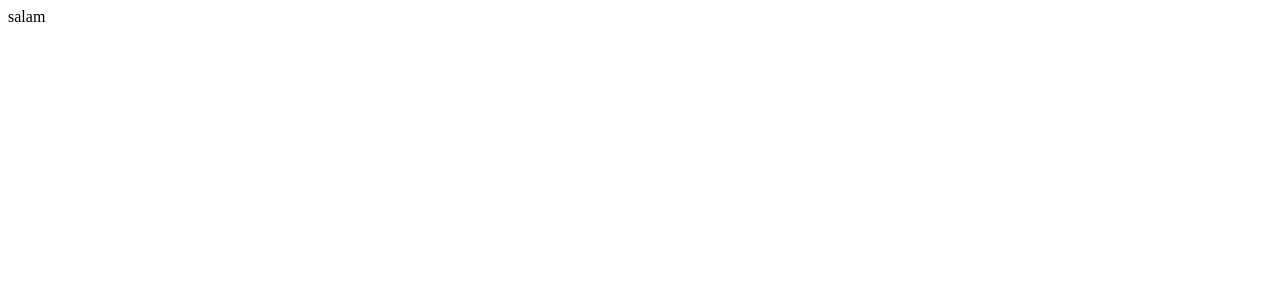
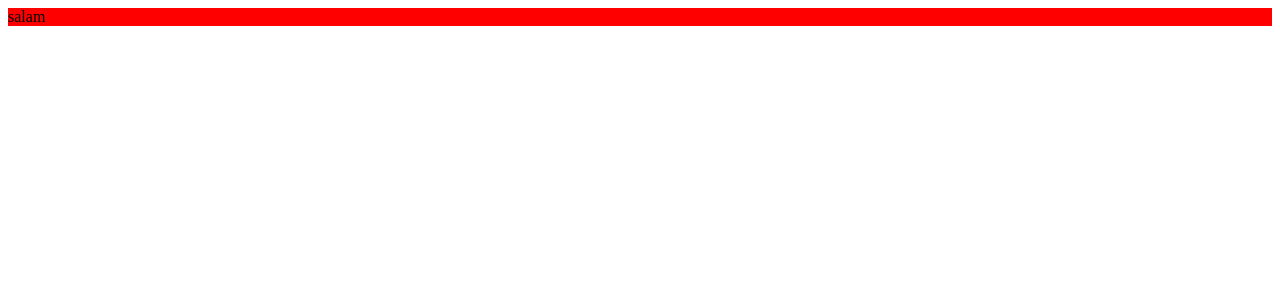
Before and after one commit to kiyan6868/twiter, a React (Create React App) app: page / in a window 1280 px wide. Shown: the top 300 px of the page. Built offline with nearby package versions, Linux system fonts and the light colour scheme.

Commit message:
ezafe-kardane-material-ui

```diff
--- a/src/components/App.js
+++ b/src/components/App.js
@@ -1,9 +1,8 @@
+import Layout from './layout/layout'
 
-function App() {
+const App = ()=>{
   return (
-    <div>
-      salam
-    </div>
+    <Layout/>
   );
 }
 
--- a/src/components/layout/layout.js
+++ b/src/components/layout/layout.js
@@ -1,10 +1,14 @@
+import useStyle from './styles'
 
-function App() {
+const Layout = ()=> {
+
+    const classes = useStyle();
+
     return (
-      <div>
+      <div className = {classes.root}>
         salam
       </div>
     );
   }
 
-  export default App;
+  export default Layout;
--- /dev/null
+++ b/src/components/layout/styles.js
@@ -0,0 +1,9 @@
+import {makeStyles} from "@material-ui/styles"
+
+const useStyle = makeStyles({
+    root : {
+        backgroundColor : 'red'
+    }
+})
+
+export default useStyle;
```
Also changed, not shown: package.json (+6 -1 lines), 1 other file (tests, documents, lock files or other folders).
